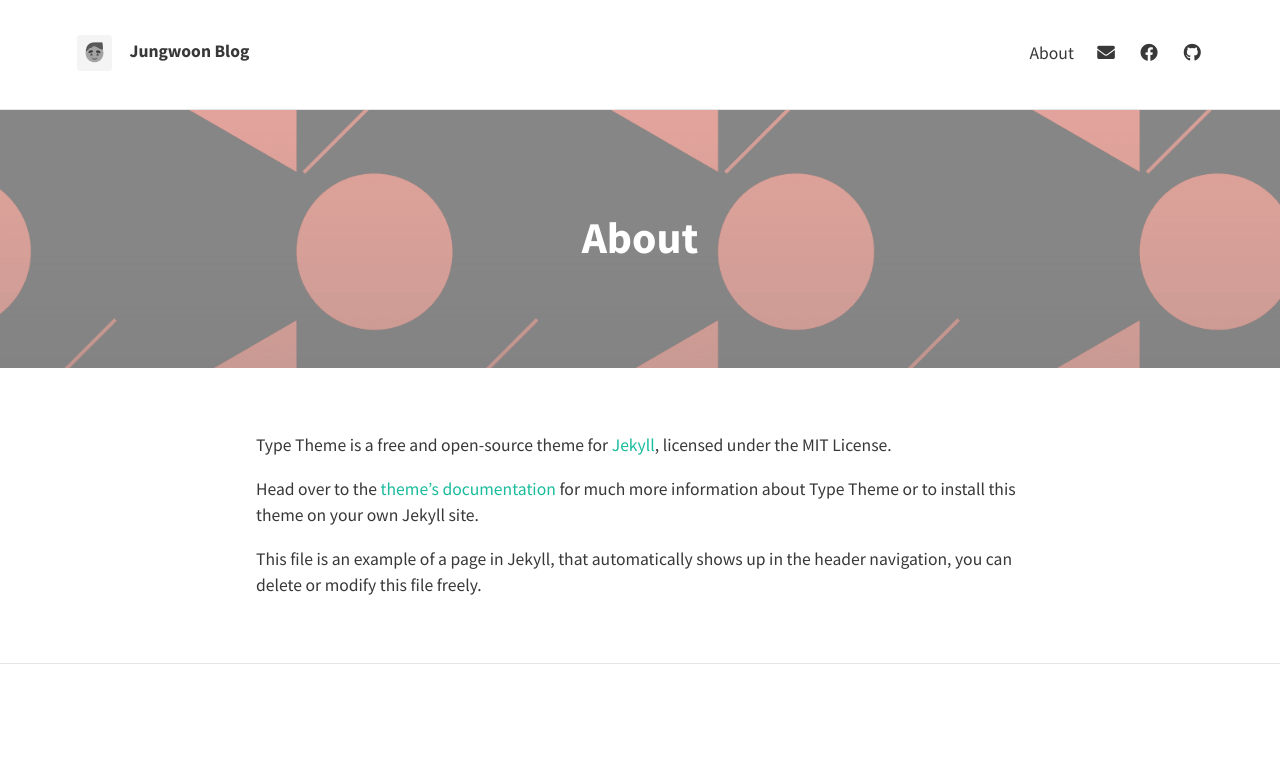
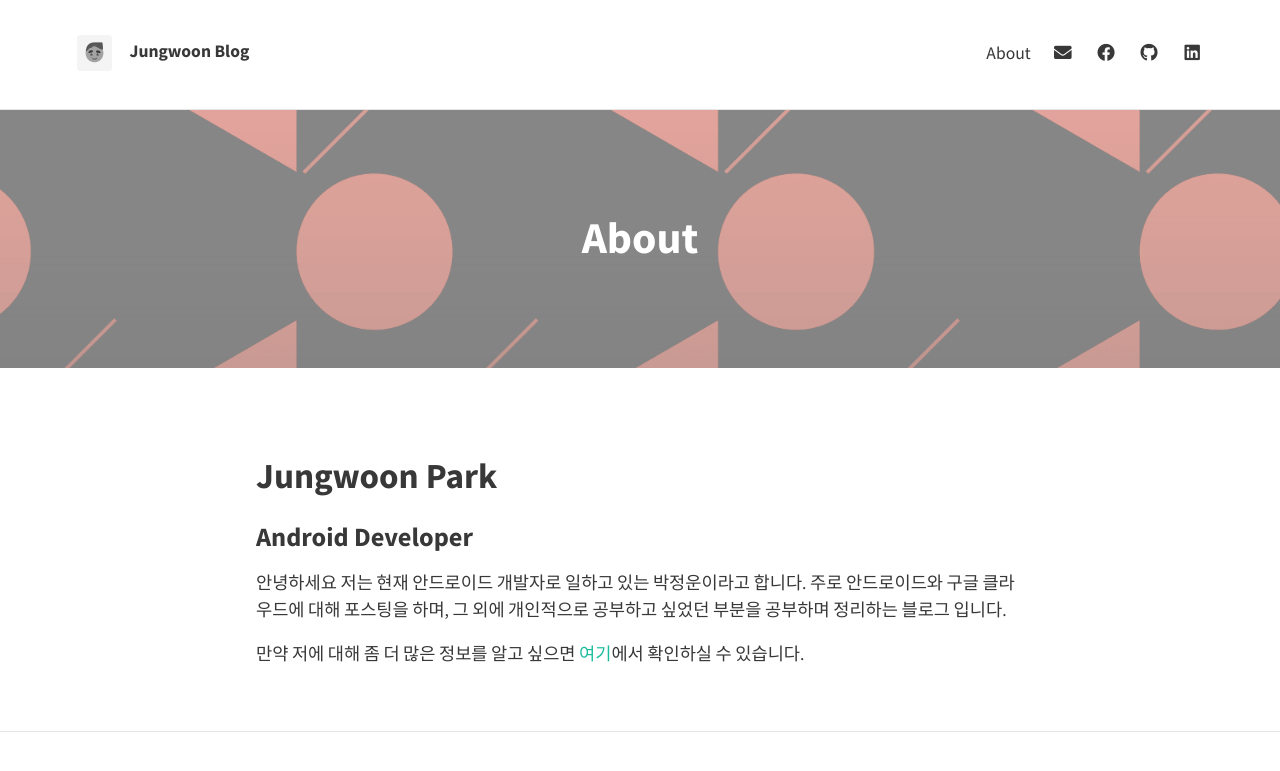
Before and after one commit to Jungwoon/jungwoon.github.io, a Jekyll site: the page built from about.md, in a window 1280 px wide. Shown: the top 771 px of the page. Built offline with Jekyll 4.4.1, drawn with Linux system fonts in a browser that asks for light colours; nearby versions of some CDN libraries.

Commit message:
new blog theme

```diff
--- a/_config.yml
+++ b/_config.yml
@@ -33,7 +33,7 @@ theme_settings:
   gitter:
   google_plus:
   instagram:
-  linkedin:  # Full URL
+  linkedin:  "https://www.linkedin.com/in/jungwoon-park/" # Full URL
   pinterest:
   reddit:
   soundcloud:
@@ -70,7 +70,7 @@ theme_settings:
   post_navigation: false
 
 # PAGINATION
-paginate: 10
+paginate: 15
 paginate_path: "blog/page:num"
 
 # BUILD SETTINGS
--- a/about.md
+++ b/about.md
@@ -5,8 +5,10 @@ permalink: /about/
 feature-img: "assets/img/sample_feature_img_2.png"
 ---
 
-Type Theme is a free and open-source theme for [Jekyll](http://jekyllrb.com/), licensed under the MIT License.
+## Jungwoon Park
+### Android Developer
 
-Head over to the [theme's documentation](https://rohanchandra.github.io/project/type/) for much more information about Type Theme or to install this theme on your own Jekyll site.
+안녕하세요 저는 현재 안드로이드 개발자로 일하고 있는 박정운이라고 합니다. 주로 안드로이드와 구글 클라우드에 대해 포스팅을 하며, 그 외에
+개인적으로 공부하고 싶었던 부분을 공부하며 정리하는 블로그 입니다.
 
-This file is an example of a page in Jekyll, that automatically shows up in the header navigation, you can delete or modify this file freely.
+만약 저에 대해 좀 더 많은 정보를 알고 싶으면 <a href="https://www.linkedin.com/in/jungwoon-park/">여기</a>에서 확인하실 수 있습니다.
```
Also changed, not shown: README.md.
